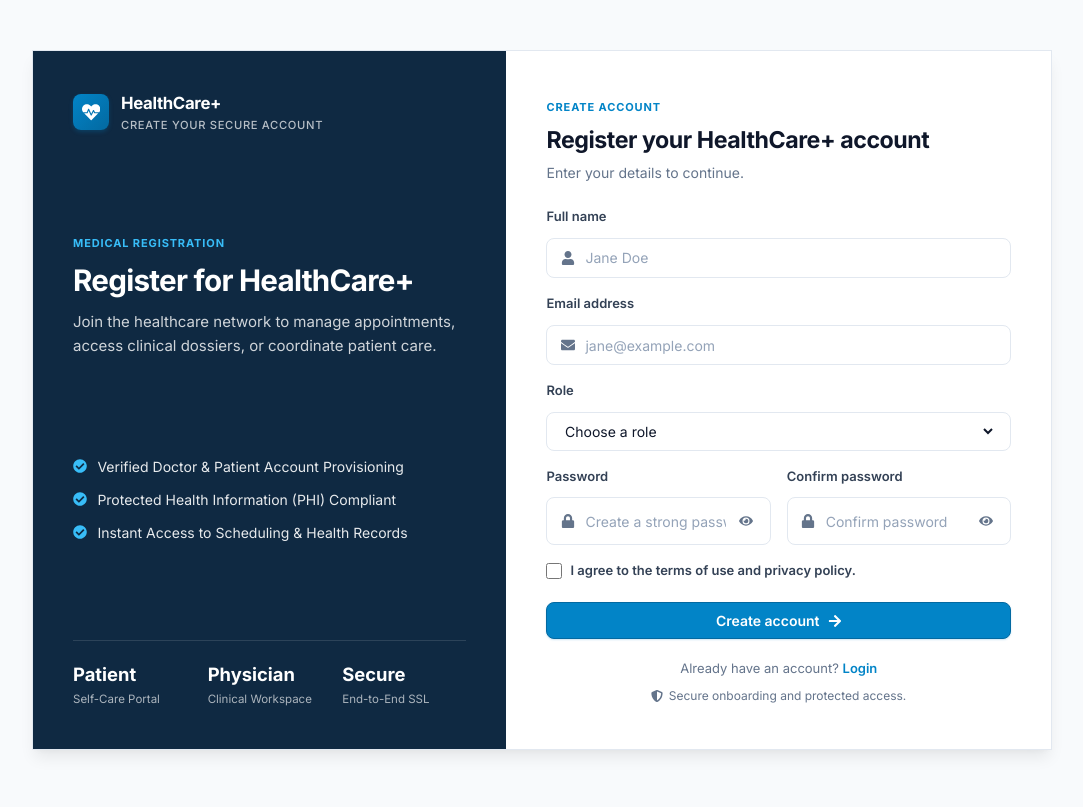
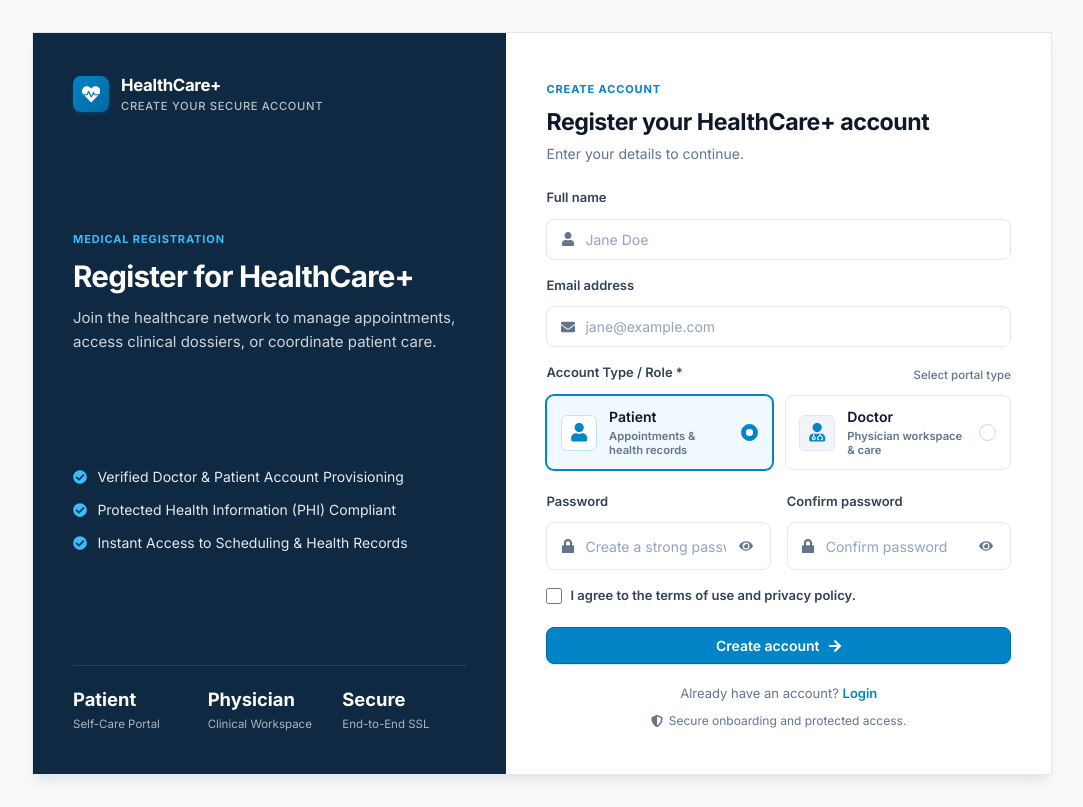
Before and after one commit to Rida1019-taki/HealthCare-Frontend, a React (Create React App) app: page /register in a window 1280 px wide. Shown: the whole page, without its empty margins (98-1181 px from the left). Built offline with nearby package versions, Linux system fonts and the light colour scheme; no server answers.

Commit message:
feat(register): redesign role selector with interactive medical radio cards

```diff
--- a/src/index.css
+++ b/src/index.css
@@ -1841,6 +1841,130 @@ small,
   gap: 1rem;
 }
 
+/* Interactive Clinical Role Selector (Radio Cards) */
+.role-picker {
+  display: flex;
+  flex-direction: column;
+  gap: 0.45rem;
+}
+
+.role-picker__label {
+  display: flex;
+  align-items: center;
+  justify-content: space-between;
+  font-size: 0.8125rem;
+  font-weight: 600;
+  color: var(--text-secondary);
+}
+
+.role-picker__grid {
+  display: grid;
+  grid-template-columns: repeat(2, minmax(0, 1fr));
+  gap: 0.75rem;
+}
+
+.role-option {
+  position: relative;
+  display: flex;
+  align-items: center;
+  gap: 0.75rem;
+  padding: 0.75rem 0.85rem;
+  border-radius: var(--radius-md);
+  border: 1.5px solid var(--border);
+  background-color: var(--surface);
+  cursor: pointer;
+  transition: all 0.15s ease;
+  user-select: none;
+}
+
+.role-option:hover {
+  border-color: var(--border-strong);
+  background-color: var(--surface-subtle);
+}
+
+.role-option--active {
+  border-color: var(--primary) !important;
+  background-color: var(--primary-soft) !important;
+  box-shadow: 0 0 0 1px var(--primary);
+}
+
+.role-option input[type="radio"] {
+  position: absolute;
+  opacity: 0;
+  pointer-events: none;
+}
+
+.role-option__icon {
+  width: 2.25rem;
+  height: 2.25rem;
+  border-radius: var(--radius-sm);
+  background-color: var(--surface-subtle);
+  color: var(--primary);
+  display: flex;
+  align-items: center;
+  justify-content: center;
+  font-size: 1.15rem;
+  flex-shrink: 0;
+  border: 1px solid var(--border);
+  transition: all 0.15s ease;
+}
+
+.role-option--active .role-option__icon {
+  background-color: #ffffff;
+  border-color: var(--primary-border);
+  color: var(--primary);
+}
+
+.role-option__content {
+  flex: 1;
+  min-width: 0;
+  display: flex;
+  flex-direction: column;
+  line-height: 1.25;
+}
+
+.role-option__title {
+  font-size: 0.875rem;
+  font-weight: 600;
+  color: var(--text);
+}
+
+.role-option__desc {
+  font-size: 0.7rem;
+  color: var(--muted);
+  margin-top: 0.2rem;
+}
+
+.role-option__check {
+  width: 1.1rem;
+  height: 1.1rem;
+  border-radius: 50%;
+  border: 1.5px solid var(--border-strong);
+  display: flex;
+  align-items: center;
+  justify-content: center;
+  flex-shrink: 0;
+  transition: all 0.15s ease;
+}
+
+.role-option--active .role-option__check {
+  border-color: var(--primary);
+  background-color: var(--primary);
+  color: #ffffff;
+}
+
+.role-option__check-dot {
+  width: 0.4rem;
+  height: 0.4rem;
+  border-radius: 50%;
+  background-color: #ffffff;
+  display: none;
+}
+
+.role-option--active .role-option__check-dot {
+  display: block;
+}
+
 .checkbox {
   display: inline-flex;
   align-items: center;
--- a/src/pages/Register/Register.jsx
+++ b/src/pages/Register/Register.jsx
@@ -14,6 +14,7 @@ import {
   FaLock,
   FaShieldAlt,
   FaUser,
+  FaUserMd,
 } from "react-icons/fa";
 
 const schema = yup.object({
@@ -38,10 +39,16 @@ function Register() {
   const {
     register,
     handleSubmit,
+    watch,
     formState: { errors },
   } = useForm({
     resolver: yupResolver(schema),
+    defaultValues: {
+      role: "PATIENT",
+    },
   });
+
+  const selectedRole = watch("role", "PATIENT");
 
   useEffect(() => {
     const token = localStorage.getItem("token");
@@ -177,14 +184,50 @@ function Register() {
               {errors.email?.message && <small className="field-error">{errors.email.message}</small>}
             </div>
 
-            <div className="field-group">
-              <label htmlFor="role">Role</label>
-              <div className="input-shell">
-                <select id="role" {...register("role")}>
-                  <option value="">Choose a role</option>
-                  <option value="PATIENT">Patient</option>
-                  <option value="MEDECIN">Doctor</option>
-                </select>
+            <div className="role-picker">
+              <div className="role-picker__label">
+                <label>Account Type / Role *</label>
+                <span style={{ fontSize: "0.72rem", color: "var(--muted)", fontWeight: 500 }}>
+                  Select portal type
+                </span>
+              </div>
+
+              <div className="role-picker__grid">
+                <label className={`role-option ${selectedRole === "PATIENT" ? "role-option--active" : ""}`}>
+                  <input
+                    type="radio"
+                    value="PATIENT"
+                    {...register("role")}
+                  />
+                  <div className="role-option__icon">
+                    <FaUser />
+                  </div>
+                  <div className="role-option__content">
+                    <span className="role-option__title">Patient</span>
+                    <span className="role-option__desc">Appointments & health records</span>
+                  </div>
+                  <div className="role-option__check">
+                    <div className="role-option__check-dot" />
+                  </div>
+                </label>
+
+                <label className={`role-option ${selectedRole === "MEDECIN" ? "role-option--active" : ""}`}>
+                  <input
+                    type="radio"
+                    value="MEDECIN"
+                    {...register("role")}
+                  />
+                  <div className="role-option__icon">
+                    <FaUserMd />
+                  </div>
+                  <div className="role-option__content">
+                    <span className="role-option__title">Doctor</span>
+                    <span className="role-option__desc">Physician workspace & care</span>
+                  </div>
+                  <div className="role-option__check">
+                    <div className="role-option__check-dot" />
+                  </div>
+                </label>
               </div>
               {errors.role?.message && <small className="field-error">{errors.role.message}</small>}
             </div>
```
